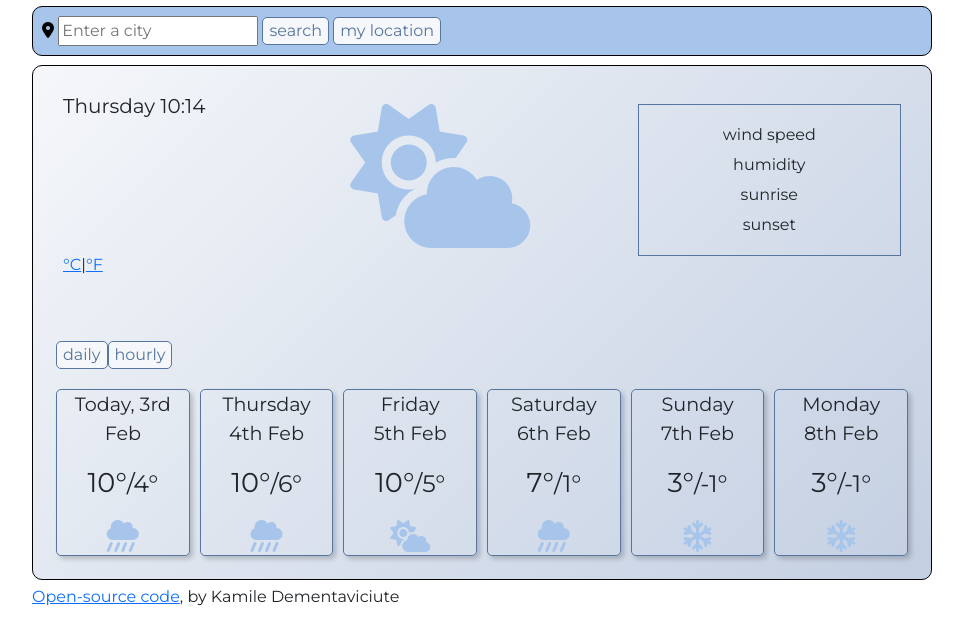
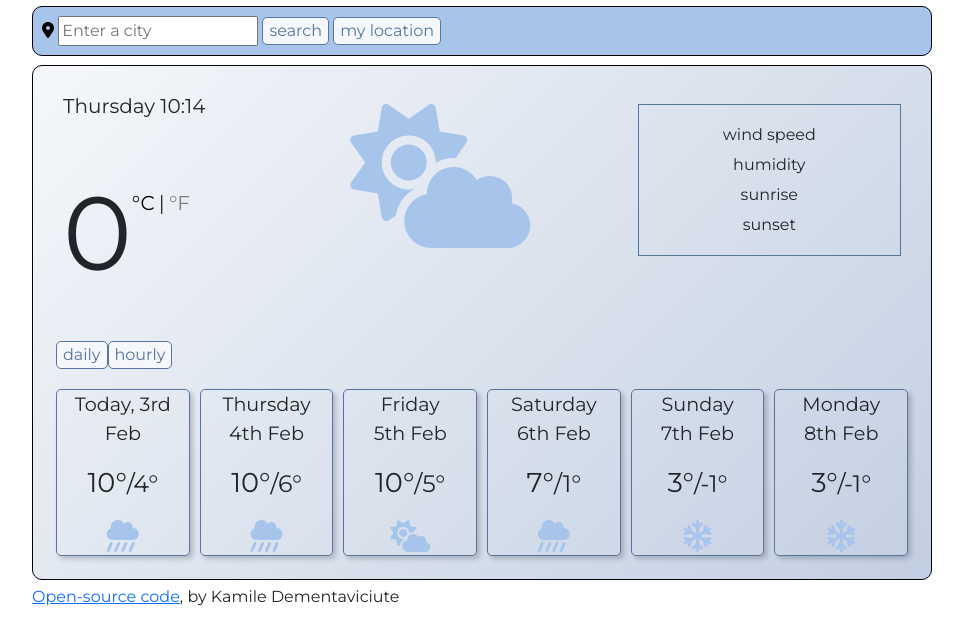
Before and after one commit to kamidem/weather-app, a plain HTML site: page index.html in a window 1280 px wide. Both pictures are taken after a click on the link "°C". Shown: the part 60-704 px from the top of the page, without its empty margins (158-1121 px from the left). Drawn offline with nearby package versions, Linux system fonts and the light colour scheme; no server answers.

Commit message:
added Celsius/Fahrenheit unit conversion

```diff
--- a/index.html
+++ b/index.html
@@ -38,7 +38,7 @@
           <h5></h5>
           <span class="today-description"></span>
           <br>
-          <span class="main-temp"></span><a href="#" class="c-link" >°C</a>|<a href="#" class="f-link" >°F</a>
+          <span class="main-temp"></span><a href="#" class="c-link active" >°C</a> <span class="c-f-detail">|</span> <a href="#" class="f-link" >°F</a>
         </div>
         <div class="col-4">
           <i class="fas fa-cloud-sun today-weather-image"></i>
--- a/src/index.js
+++ b/src/index.js
@@ -27,8 +27,9 @@ h5.innerHTML = formatDate(now);
 // Feature 2&4 (click search button: display searched city & live weather data)
 function showTodaysWeatherAndCity(response) {
   document.querySelector("h2").innerHTML = response.data.name;
+  cTemp = response.data.main.temp;
   document.querySelector(".main-temp").innerHTML = `${Math.round(
-    response.data.main.temp
+    cTemp
   )}`;
   document.querySelector("#wind").innerHTML = `${response.data.wind.speed}m/s`;
   document.querySelector(
@@ -37,6 +38,7 @@ function showTodaysWeatherAndCity(response) {
   document.querySelector(
     ".today-description"
   ).innerHTML = `${response.data.weather[0].main}`;
+
   // add feels like on the app
   //let feelsLike = document.querySelector("#feels-like");
   //feelsLike.innerHTML = `${Math.round(response.data.main.feels_like)}°C`;
@@ -151,4 +153,28 @@ function findLocation(event) {
 let locationButton = document.querySelector(".my-location-button");
 locationButton.addEventListener("click", findLocation);
 
+// c-f link funtion
+function displayF(event) {
+  event.preventDefault();
+  let tempElement = document.querySelector(".main-temp");
+  cLink.classList.remove("active");
+  fLink.classList.add("active");
+  let fTemp = (cTemp * 1.8) + 32;
+  tempElement.innerHTML = Math.round(fTemp);
+}
+function displayC(event) {
+  event.preventDefault();
+  let tempElement = document.querySelector(".main-temp");
+  cLink.classList.add("active");
+  fLink.classList.remove("active");
+  tempElement.innerHTML = Math.round(cTemp);
+}
+
+let cTemp = null;
+
+let fLink = document.querySelector(".f-link");
+fLink.addEventListener("click", displayF);
+let cLink = document.querySelector(".c-link");
+cLink.addEventListener("click", displayC);
+
 search("london");
--- a/src/styles.css
+++ b/src/styles.css
@@ -34,8 +34,22 @@ h2 {
   font-size: 650%;
 }
 .c-link,
+.f-link,
+.c-f-detail {
+  position: relative;
+  top: -60px;
+  font-size: 20px;
+  text-decoration: none;
+}
+.c-link:hover,
+.f-link:hover {
+} /* to update maybe*/
+.c-link,
 .f-link {
-  position: relative;
+  color: grey;
+}
+.active {
+  color: black;
 }
 .today-weather-image {
   font-size: 900%;
```
